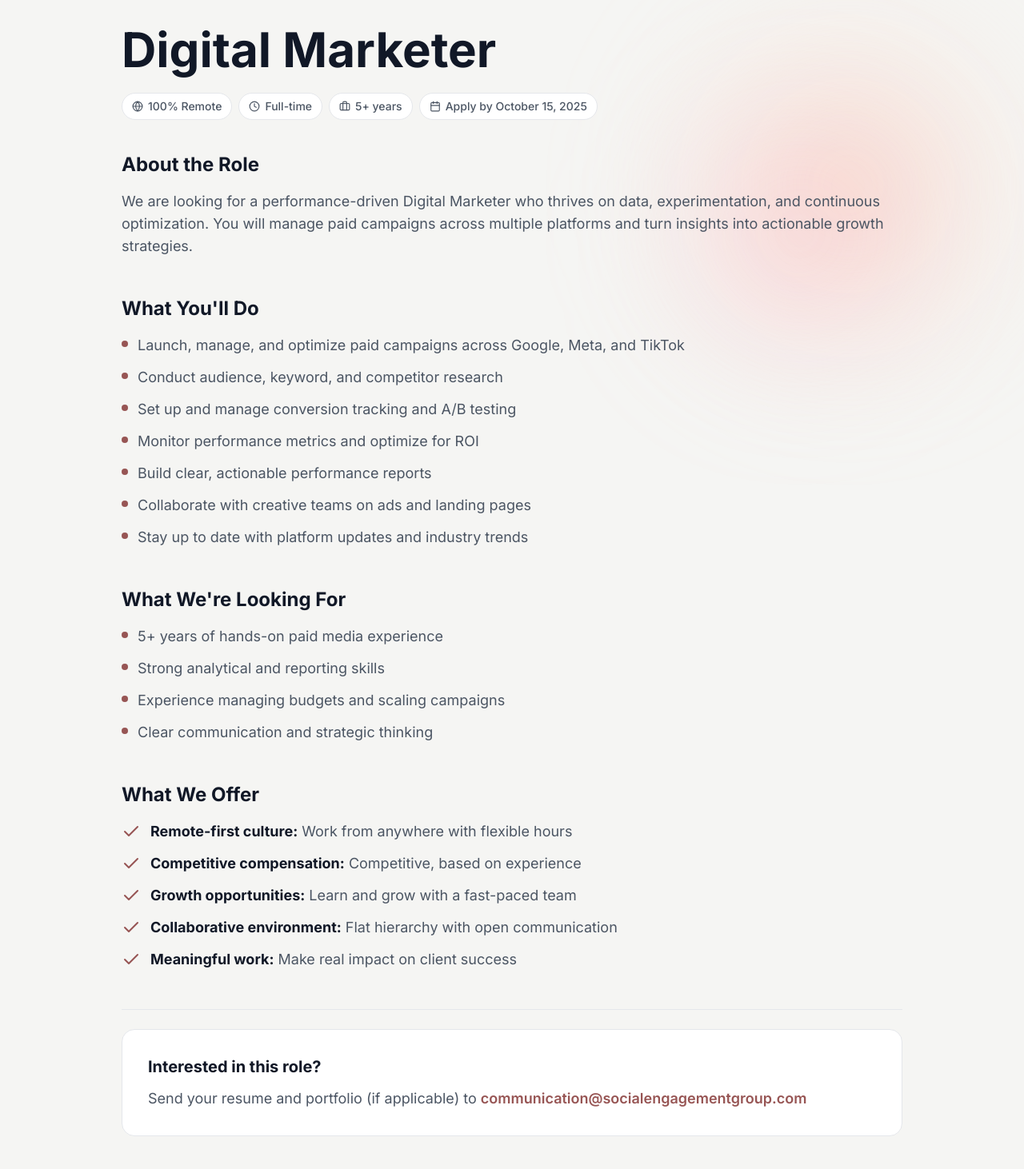
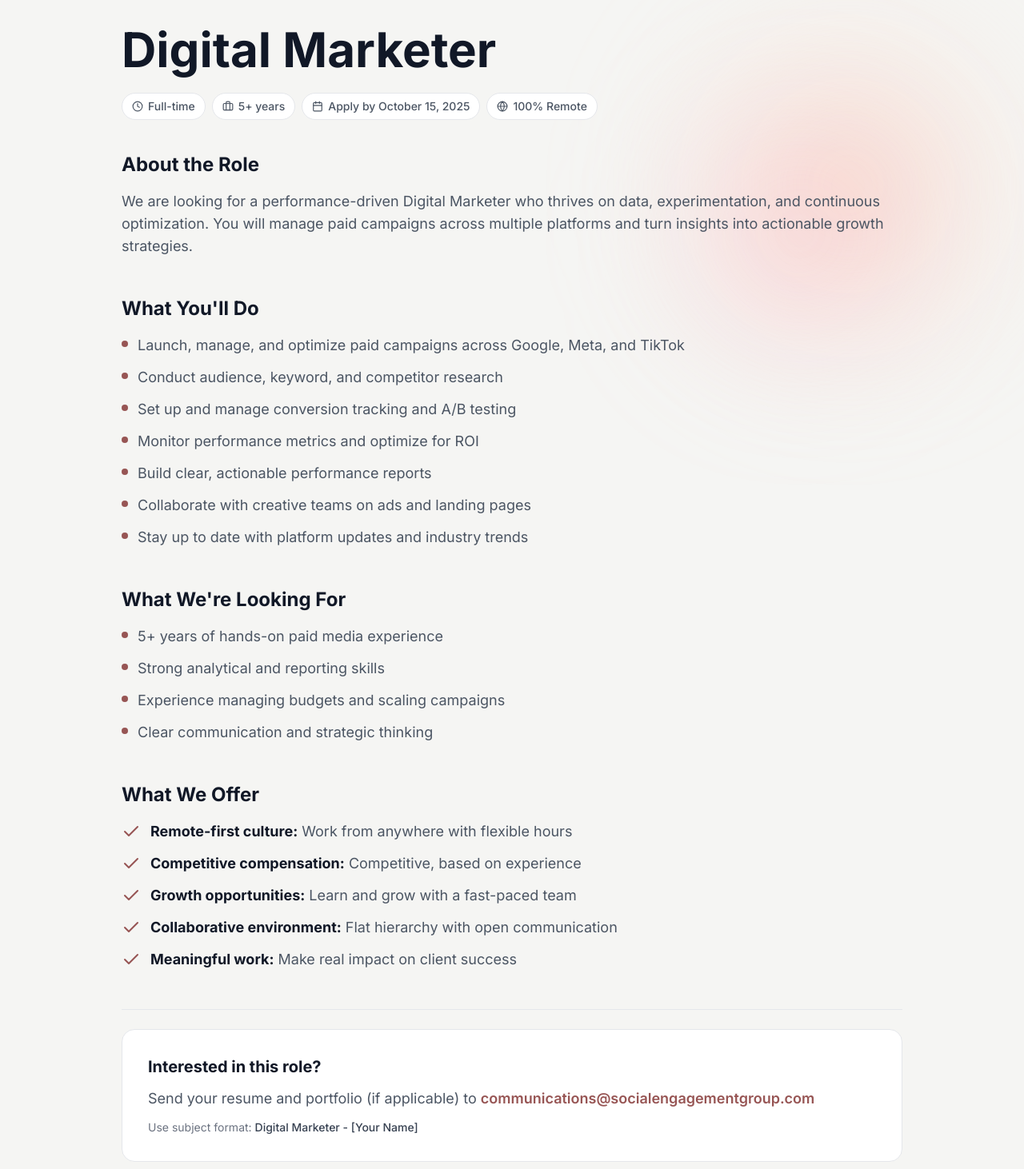
Before and after one commit to SocialEngagementGroup/marketing, a React (Vite) app: page /careers/digital-marketer in a window 1280 px wide. Shown: the part 148-1610 px from the top of the page at 80% size. Built offline with nearby package versions, Linux system fonts and the light colour scheme; a web font is replaced by a local one.

Commit message:
Updated career pages

```diff
--- a/src/components/Careers/JobCard/index.tsx
+++ b/src/components/Careers/JobCard/index.tsx
@@ -1,6 +1,6 @@
 import React from 'react';
 import { Link } from 'react-router-dom';
-import { ArrowUpRight, Globe, Clock, Calendar } from 'lucide-react';
+import { ArrowUpRight, Clock, Calendar } from 'lucide-react';
 import { Job } from '../../../data/jobsData';
 
 interface JobCardProps {
@@ -11,7 +11,7 @@ interface JobCardProps {
  * JobCard Component
  *
  * Clean row-based job listing with clickable title, deadline, and Apply link.
- * Fully responsive for mobile devices.
+ * Removed remote/location tag - only shows on JD page.
  * Primary: brand-brick, Hover: black
  */
 const JobCard: React.FC<JobCardProps> = ({ job }) => {
@@ -44,12 +44,8 @@ const JobCard: React.FC<JobCardProps> = ({ job }) => {
           {job.summary}
         </p>
 
-        {/* Tags with icons */}
+        {/* Tags - removed location/remote, only type and deadline */}
         <div className="flex flex-wrap gap-2">
-          <span className="inline-flex items-center gap-1.5 px-3 py-1.5 rounded-full text-xs sm:text-sm font-medium bg-white border border-gray-200 text-gray-600">
-            <Globe className="w-3.5 h-3.5" />
-            {job.location}
-          </span>
           <span className="inline-flex items-center gap-1.5 px-3 py-1.5 rounded-full text-xs sm:text-sm font-medium bg-white border border-gray-200 text-gray-600">
             <Clock className="w-3.5 h-3.5" />
             {job.type}
--- a/src/pages/JobDetailPage.tsx
+++ b/src/pages/JobDetailPage.tsx
@@ -65,10 +65,6 @@ const JobDetailPage: React.FC = () => {
                 {/* Job Meta Pills */}
                 <div className="flex flex-wrap gap-2 mb-4 sm:mb-6">
                   <span className="inline-flex items-center gap-1.5 px-3 py-1.5 rounded-full text-xs sm:text-sm font-medium bg-white border border-gray-200 text-gray-600">
-                    <Globe className="w-3.5 h-3.5" />
-                    {job.location}
-                  </span>
-                  <span className="inline-flex items-center gap-1.5 px-3 py-1.5 rounded-full text-xs sm:text-sm font-medium bg-white border border-gray-200 text-gray-600">
                     <Clock className="w-3.5 h-3.5" />
                     {job.type}
                   </span>
@@ -79,6 +75,10 @@ const JobDetailPage: React.FC = () => {
                   <span className="inline-flex items-center gap-1.5 px-3 py-1.5 rounded-full text-xs sm:text-sm font-medium bg-white border border-gray-200 text-gray-600">
                     <Calendar className="w-3.5 h-3.5" />
                     Apply by {job.deadline}
+                  </span>
+                  <span className="inline-flex items-center gap-1.5 px-3 py-1.5 rounded-full text-xs sm:text-sm font-medium bg-white border border-gray-200 text-gray-600">
+                    <Globe className="w-3.5 h-3.5" />
+                    {job.location}
                   </span>
                 </div>
               </div>
@@ -170,14 +170,17 @@ const JobDetailPage: React.FC = () => {
                     <h3 className="font-sans text-lg sm:text-xl font-bold text-gray-900 mb-3">
                       Interested in this role?
                     </h3>
-                    <p className="font-sans text-gray-600 text-base sm:text-lg leading-relaxed">
+                    <p className="font-sans text-gray-600 text-base sm:text-lg leading-relaxed mb-3">
                       Send your resume and portfolio (if applicable) to{' '}
                       <a
-                        href={`mailto:communication@socialengagementgroup.com?subject=Application: ${job.title}`}
+                        href={`mailto:communications@socialengagementgroup.com?subject=${encodeURIComponent(`${job.title} - [Your Name]`)}`}
                         className="text-brand-brick font-semibold hover:text-gray-900 hover:underline transition-colors break-all"
                       >
-                        communication@socialengagementgroup.com
+                        communications@socialengagementgroup.com
                       </a>
+                    </p>
+                    <p className="font-sans text-gray-500 text-sm">
+                      Use subject format: <span className="font-medium text-gray-700">{job.title} - [Your Name]</span>
                     </p>
                   </div>
                 </section>
```
